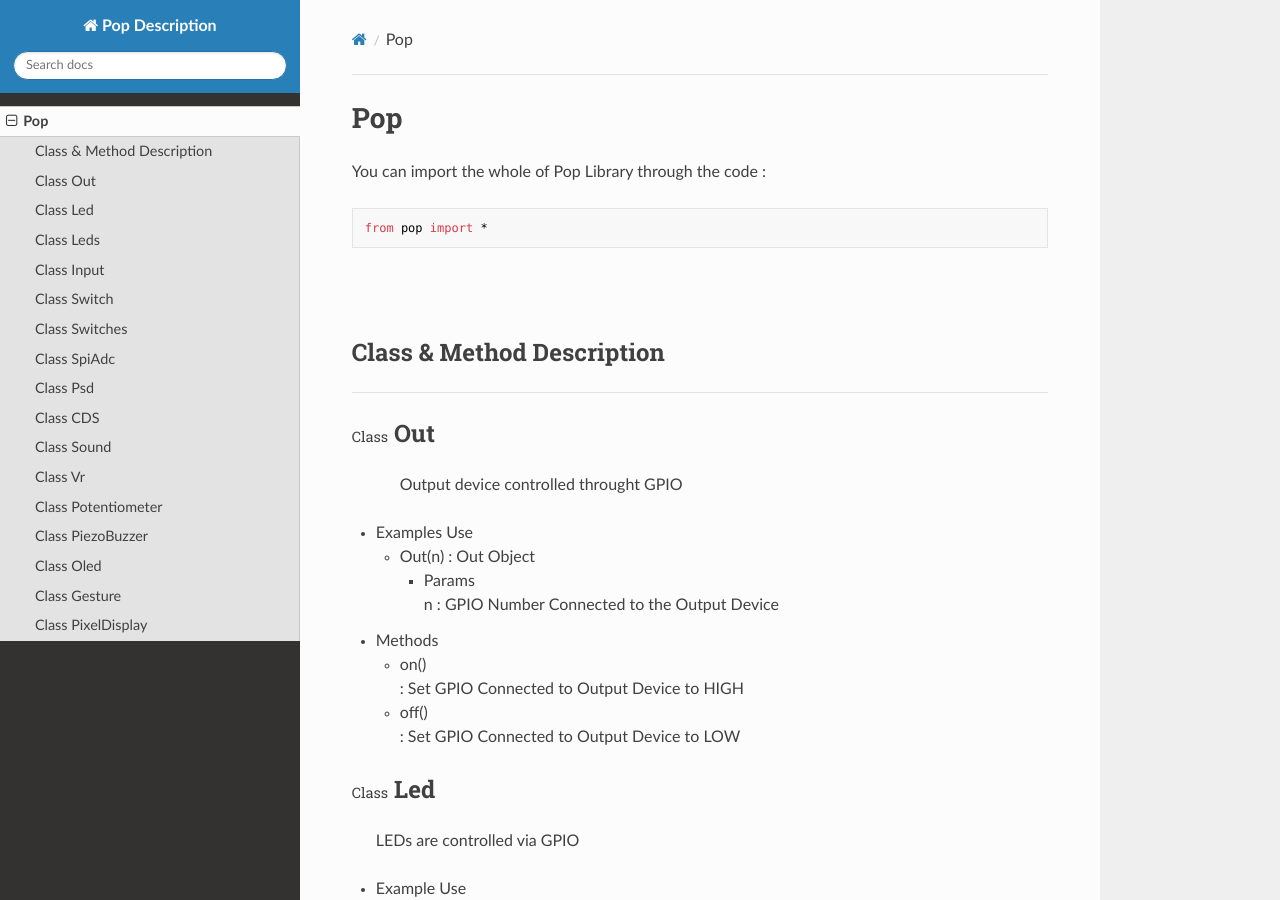
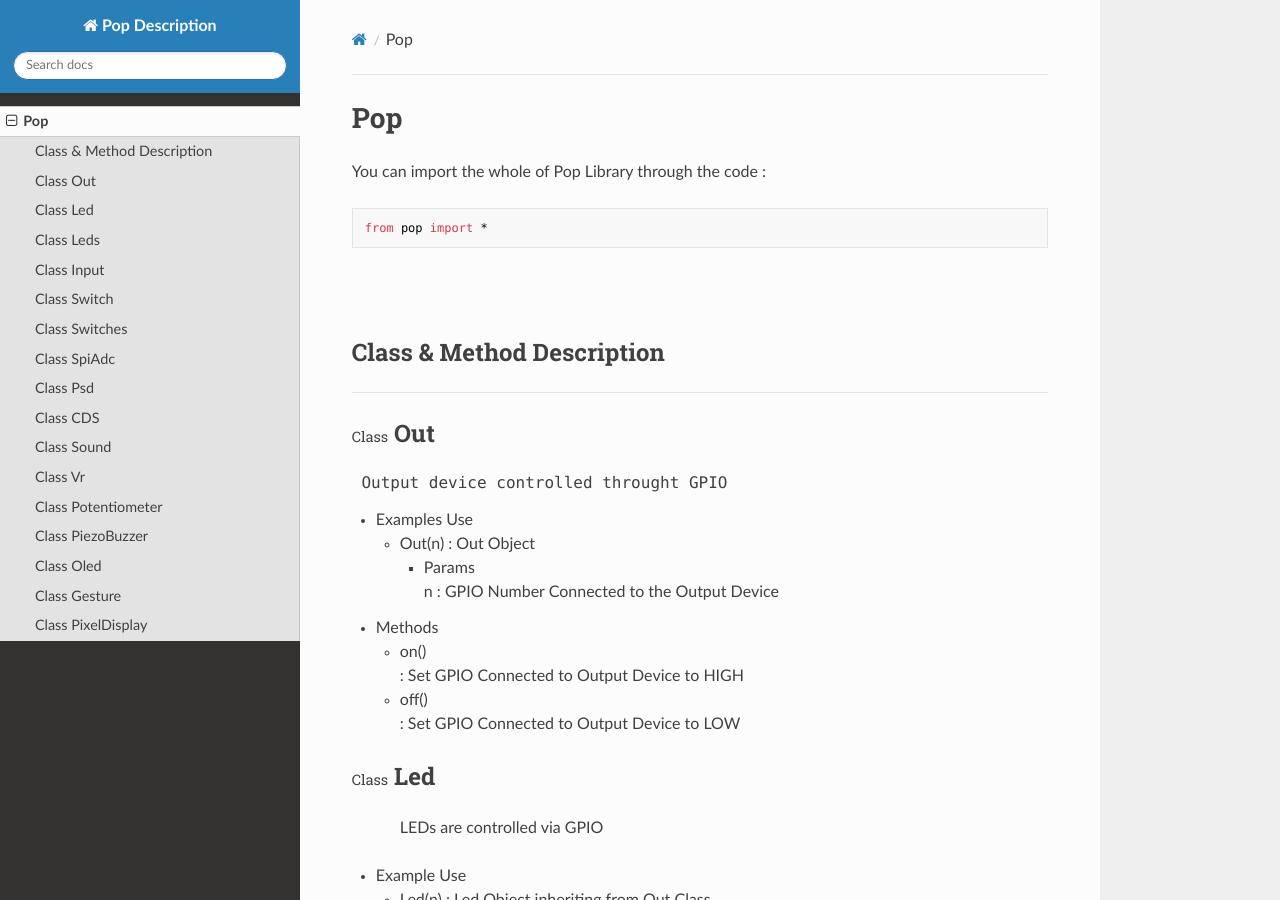
Before and after one commit to hbe-dev/pop_docs, an MkDocs documentation site: the page built from docs/index.md, in a window 1280 px wide and 900 px high. Built offline with MkDocs 1.6.1, drawn with Linux system fonts in a browser that asks for light colours; nearby versions of some CDN libraries.

```diff
--- a/docs/index.md
+++ b/docs/index.md
@@ -11,7 +11,7 @@ from pop import *
 
 ## <span style="font-size:0.6em; font-weight:normal;">Class</span> **Out**
 
->> Output device controlled throught GPIO
+<pre> Output device controlled throught GPIO </pre>
 
 * Examples Use
 	* Out(n) : Out Object
@@ -23,7 +23,7 @@ from pop import *
 	* off()
 		: Set GPIO Connected to Output Device to LOW
 ## <span style="font-size:0.6em; font-weight:normal;">Class</span> **Led**
-> LEDs are controlled via GPIO
+>> LEDs are controlled via GPIO
 
 * Example Use
 	* Led(n) : Led Object inheriting from Out Class
```
